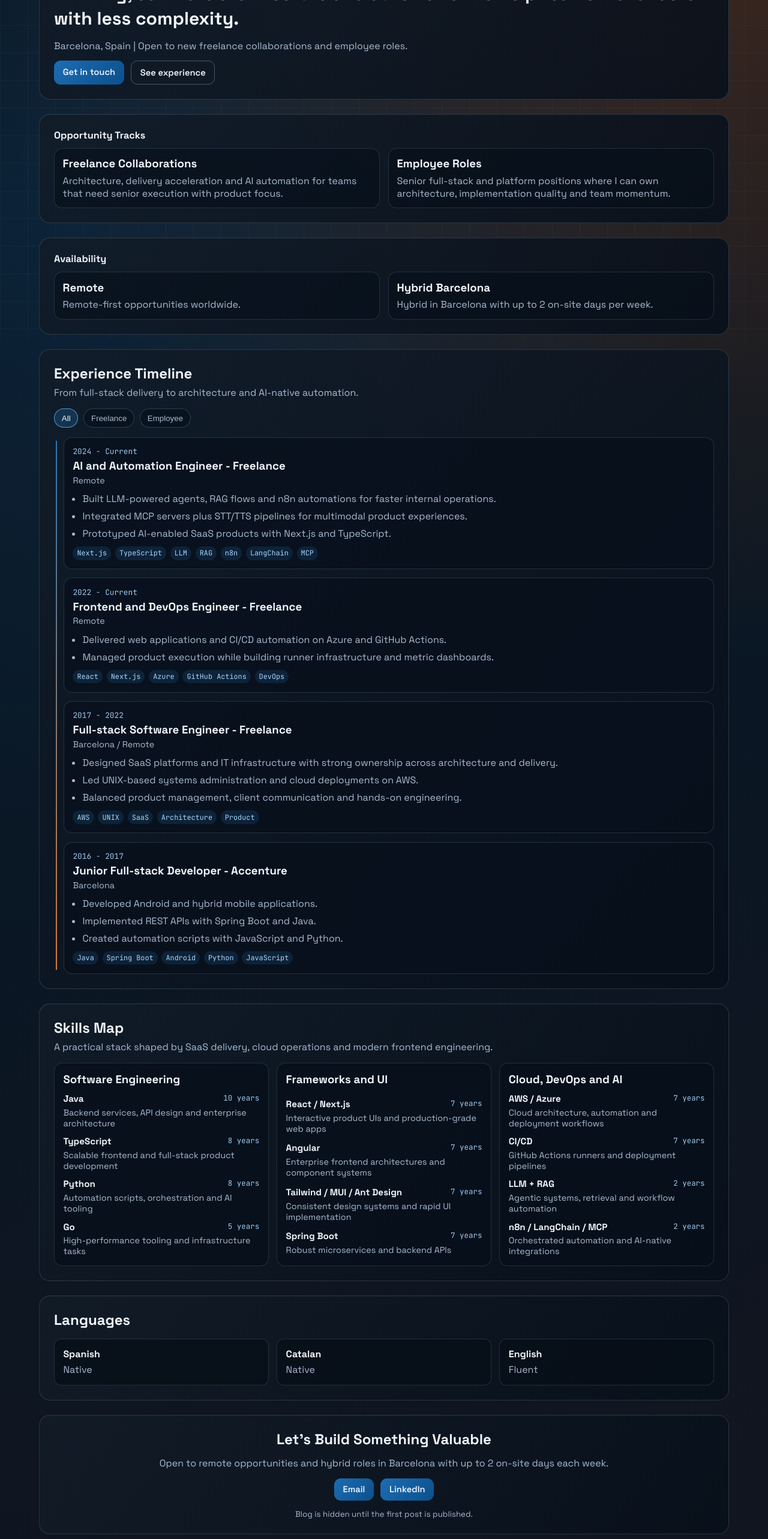
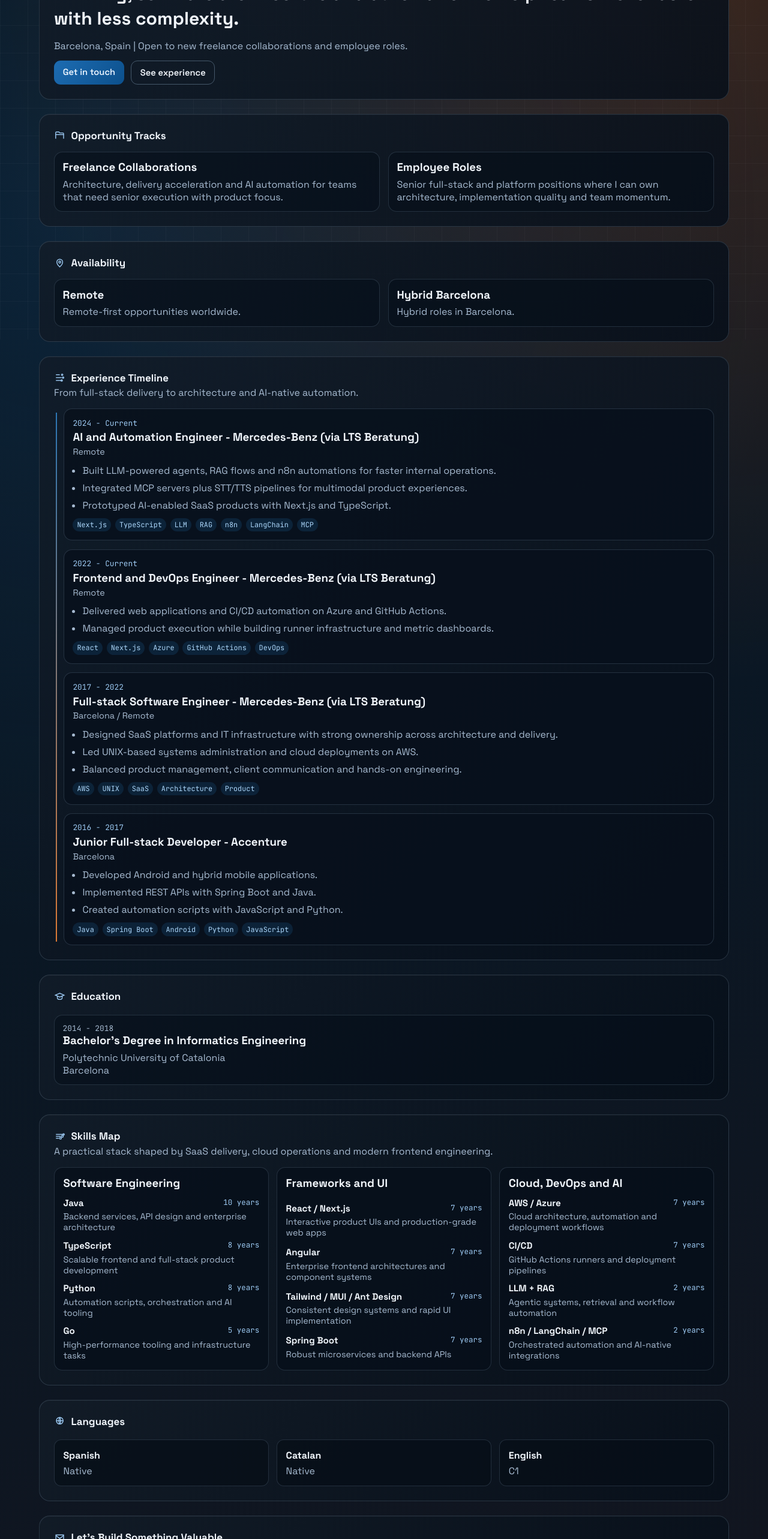
Before and after one commit to dsegoviat/resume, a Next.js app: page / in a window 1280 px wide. Shown: the part 234-2800 px from the top of the page at 60% size. Built offline with nearby package versions, Linux system fonts and the light colour scheme.

Commit message:
Refine resume UX, add education section, and simplify experience view

```diff
--- a/src/components/resume-site.module.css
+++ b/src/components/resume-site.module.css
@@ -111,10 +111,15 @@
   box-shadow: inset 0 1px 0 rgba(255, 255, 255, 0.03);
 }
 
-.reveal {
+.revealItem {
   opacity: 0;
-  transform: translateY(10px);
-  animation: reveal-in 520ms ease forwards;
+  transform: translateX(-16px);
+  transition: opacity 480ms ease, transform 480ms ease;
+}
+
+.isVisible {
+  opacity: 1;
+  transform: translateX(0);
 }
 
 .hero {
@@ -165,10 +170,30 @@
   color: var(--text-primary);
 }
 
-.opportunitySection h2,
-.availability h2 {
-  font-size: 1.02rem;
-  margin-bottom: 0.7rem;
+.sectionTitle {
+  display: inline-flex;
+  align-items: center;
+  gap: 0.58rem;
+  font-size: 1.06rem;
+}
+
+.titleIcon {
+  width: 1.2rem;
+  height: 1.2rem;
+  color: var(--accent-soft);
+}
+
+.titleIcon svg {
+  width: 100%;
+  height: 100%;
+}
+
+.opportunitySection,
+.availability,
+.section,
+.contact {
+  display: grid;
+  gap: 1rem;
 }
 
 .opportunityGrid,
@@ -179,7 +204,8 @@
 }
 
 .opportunityCard,
-.availabilityGrid article {
+.availabilityGrid article,
+.educationCard {
   border: 1px solid rgba(122, 146, 167, 0.24);
   border-radius: 14px;
   padding: 0.85rem;
@@ -187,48 +213,18 @@
 }
 
 .opportunityCard h3,
-.availabilityGrid h3 {
+.availabilityGrid h3,
+.educationCard h3 {
   margin-bottom: 0.4rem;
 }
 
 .opportunityCard p,
-.availabilityGrid p {
+.availabilityGrid p,
+.educationCard p,
+.educationCard span,
+.sectionHeader p,
+.contact p {
   color: var(--text-secondary);
-}
-
-.section {
-  display: grid;
-  gap: 1rem;
-}
-
-.sectionHeader {
-  display: grid;
-  gap: 0.4rem;
-}
-
-.sectionHeader p {
-  color: var(--text-secondary);
-}
-
-.filters {
-  display: flex;
-  gap: 0.55rem;
-  flex-wrap: wrap;
-}
-
-.filters button {
-  border: 1px solid rgba(122, 147, 168, 0.32);
-  color: var(--text-secondary);
-  background: rgba(9, 18, 28, 0.75);
-  padding: 0.45rem 0.74rem;
-  border-radius: 999px;
-  cursor: pointer;
-}
-
-.filters .filterActive {
-  color: var(--text-primary);
-  border-color: rgba(88, 164, 230, 0.9);
-  background: rgba(33, 116, 183, 0.28);
 }
 
 .timeline {
@@ -255,7 +251,6 @@
   padding: 0.9rem;
   display: grid;
   gap: 0.7rem;
-  animation: slide-in 380ms ease both;
 }
 
 .timelineCard header {
@@ -263,7 +258,8 @@
   gap: 0.24rem;
 }
 
-.timelineCard header p {
+.timelineCard header p,
+.educationPeriod {
   font-family: var(--font-mono);
   color: var(--accent-soft);
   font-size: 0.8rem;
@@ -295,6 +291,12 @@
   border-radius: 999px;
   color: #abd6fa;
   background: rgba(25, 92, 148, 0.24);
+}
+
+.educationGrid {
+  display: grid;
+  grid-template-columns: repeat(1, minmax(0, 1fr));
+  gap: 0.85rem;
 }
 
 .skillsGrid {
@@ -357,13 +359,6 @@
 
 .contact {
   text-align: center;
-  display: grid;
-  gap: 0.9rem;
-}
-
-.contact p,
-.contact small {
-  color: var(--text-secondary);
 }
 
 .contactActions {
@@ -373,26 +368,21 @@
   flex-wrap: wrap;
 }
 
-@keyframes reveal-in {
-  from {
-    opacity: 0;
-    transform: translateY(10px);
-  }
-  to {
-    opacity: 1;
-    transform: translateY(0);
-  }
+.contactActions a {
+  display: inline-flex;
+  align-items: center;
+  gap: 0.45rem;
 }
 
-@keyframes slide-in {
-  from {
-    opacity: 0;
-    transform: translateX(-5px);
-  }
-  to {
-    opacity: 1;
-    transform: translateX(0);
-  }
+.contactButtonIcon {
+  width: 1rem;
+  height: 1rem;
+  display: inline-flex;
+}
+
+.contactButtonIcon svg {
+  width: 100%;
+  height: 100%;
 }
 
 @media (max-width: 1024px) {
--- a/src/components/resume-site.tsx
+++ b/src/components/resume-site.tsx
@@ -1,15 +1,15 @@
 "use client";
 
-import { useMemo, useState } from "react";
+import type { ReactNode } from "react";
+import { useEffect, useMemo, useState } from "react";
 import Link from "next/link";
 import { dictionaries } from "@/content/dictionary";
+import { educationEntries } from "@/content/education";
 import { experienceEntries } from "@/content/experience";
 import { siteProfile } from "@/content/profile";
 import { skillGroups, spokenLanguages } from "@/content/skills";
-import { Locale, LocalizedText, OpportunityTrack } from "@/types/content";
+import { Locale, LocalizedText } from "@/types/content";
 import styles from "./resume-site.module.css";
-
-type TrackFilter = "all" | OpportunityTrack;
 
 type ResumeSiteProps = {
   hasBlogPosts: boolean;
@@ -17,6 +17,111 @@ type ResumeSiteProps = {
 
 function getLocalizedText(locale: Locale, value: LocalizedText) {
   return value[locale];
+}
+
+function SectionTitle({ icon, title }: { icon: ReactNode; title: string }) {
+  return (
+    <h2 className={styles.sectionTitle}>
+      <span className={styles.titleIcon} aria-hidden="true">
+        {icon}
+      </span>
+      {title}
+    </h2>
+  );
+}
+
+function EmailIcon() {
+  return (
+    <svg viewBox="0 0 24 24" fill="none" stroke="currentColor" strokeWidth="1.8">
+      <rect x="3.5" y="5.5" width="17" height="13" rx="2" />
+      <path d="M4 7l8 6 8-6" />
+    </svg>
+  );
+}
+
+function LinkedinIcon() {
+  return (
+    <svg viewBox="0 0 24 24" fill="none" stroke="currentColor" strokeWidth="1.8">
+      <rect x="3.5" y="3.5" width="17" height="17" rx="2.5" />
+      <circle cx="8" cy="9" r="1.1" fill="currentColor" />
+      <path d="M8 12v5" />
+      <path d="M12 17v-3.2c0-1.2.7-1.9 1.8-1.9s1.8.7 1.8 1.9V17" />
+      <path d="M12 13.2V12" />
+    </svg>
+  );
+}
+
+function FolderIcon() {
+  return (
+    <svg viewBox="0 0 24 24" fill="none" stroke="currentColor" strokeWidth="1.8">
+      <path d="M3.5 19V6.8a1.8 1.8 0 011.8-1.8H10l2 2h6.2a1.8 1.8 0 011.8 1.8V19" />
+      <path d="M3.5 10.5h16.8" />
+    </svg>
+  );
+}
+
+function PinIcon() {
+  return (
+    <svg viewBox="0 0 24 24" fill="none" stroke="currentColor" strokeWidth="1.8">
+      <path d="M12 20s6-5.1 6-10a6 6 0 10-12 0c0 4.9 6 10 6 10z" />
+      <circle cx="12" cy="10" r="2.1" />
+    </svg>
+  );
+}
+
+function TimelineIcon() {
+  return (
+    <svg viewBox="0 0 24 24" fill="none" stroke="currentColor" strokeWidth="1.8">
+      <path d="M4 6h8" />
+      <path d="M4 12h12" />
+      <path d="M4 18h10" />
+      <circle cx="17" cy="6" r="1.5" />
+      <circle cx="19" cy="12" r="1.5" />
+      <circle cx="16" cy="18" r="1.5" />
+    </svg>
+  );
+}
+
+function EducationIcon() {
+  return (
+    <svg viewBox="0 0 24 24" fill="none" stroke="currentColor" strokeWidth="1.8">
+      <path d="M3 9l9-4 9 4-9 4-9-4z" />
+      <path d="M7 11.2V15c0 1.8 2.2 3 5 3s5-1.2 5-3v-3.8" />
+    </svg>
+  );
+}
+
+function SkillsIcon() {
+  return (
+    <svg viewBox="0 0 24 24" fill="none" stroke="currentColor" strokeWidth="1.8">
+      <path d="M4 16h6" />
+      <path d="M4 12h10" />
+      <path d="M4 8h14" />
+      <circle cx="13.5" cy="16" r="2" />
+      <circle cx="17.5" cy="12" r="2" />
+      <circle cx="20" cy="8" r="1.5" />
+    </svg>
+  );
+}
+
+function LanguageIcon() {
+  return (
+    <svg viewBox="0 0 24 24" fill="none" stroke="currentColor" strokeWidth="1.8">
+      <path d="M12 4a7 7 0 100 14 7 7 0 000-14z" />
+      <path d="M5 11h14" />
+      <path d="M12 4c2.1 2.2 2.1 11.8 0 14" />
+      <path d="M12 4c-2.1 2.2-2.1 11.8 0 14" />
+    </svg>
+  );
+}
+
+function ContactIcon() {
+  return (
+    <svg viewBox="0 0 24 24" fill="none" stroke="currentColor" strokeWidth="1.8">
+      <path d="M4 6.5h16v11H4z" />
+      <path d="M4 8l8 6 8-6" />
+    </svg>
+  );
 }
 
 export function ResumeSite({ hasBlogPosts }: ResumeSiteProps) {
@@ -27,15 +132,37 @@ export function ResumeSite({ hasBlogPosts }: ResumeSiteProps) {
     const storedLocale = window.localStorage.getItem("resume-locale");
     return storedLocale === "es" ? "es" : "en";
   });
-  const [trackFilter, setTrackFilter] = useState<TrackFilter>("all");
 
   const dictionary = dictionaries[locale];
 
-  const filteredExperiences = useMemo(() => {
-    return experienceEntries
-      .filter((entry) => trackFilter === "all" || entry.track === trackFilter)
-      .sort((a, b) => b.startYear - a.startYear);
-  }, [trackFilter]);
+  const sortedExperiences = useMemo(() => {
+    return [...experienceEntries].sort((a, b) => b.startYear - a.startYear);
+  }, []);
+
+  useEffect(() => {
+    const nodes = Array.from(
+      document.querySelectorAll<HTMLElement>("[data-reveal]"),
+    );
+
+    const observer = new IntersectionObserver(
+      (entries, currentObserver) => {
+        entries.forEach((entry) => {
+          if (entry.isIntersecting) {
+            entry.target.classList.add(styles.isVisible);
+            currentObserver.unobserve(entry.target);
+          }
+        });
+      },
+      {
+        threshold: 0.18,
+        rootMargin: "0px 0px -8% 0px",
+      },
+    );
+
+    nodes.forEach((node) => observer.observe(node));
+
+    return () => observer.disconnect();
+  }, []);
 
   const changeLocale = (nextLocale: Locale) => {
     setLocale(nextLocale);
@@ -53,6 +180,7 @@ export function ResumeSite({ hasBlogPosts }: ResumeSiteProps) {
 
         <nav className={styles.nav}>
           <a href="#experience">{dictionary.nav.experience}</a>
+          <a href="#education">{dictionary.education.title}</a>
           <a href="#skills">{dictionary.nav.skills}</a>
           <a href="#languages">{dictionary.nav.languages}</a>
           <a href="#contact">{dictionary.nav.contact}</a>
@@ -78,7 +206,7 @@ export function ResumeSite({ hasBlogPosts }: ResumeSiteProps) {
       </header>
 
       <main className={styles.main}>
-        <section className={`${styles.hero} ${styles.reveal}`}>
+        <section className={`${styles.hero} ${styles.revealItem}`} data-reveal>
           <p className={styles.heroTitle}>{getLocalizedText(locale, siteProfile.title)}</p>
           <h1>{getLocalizedText(locale, siteProfile.summary)}</h1>
           <p className={styles.metaLine}>
@@ -94,8 +222,8 @@ export function ResumeSite({ hasBlogPosts }: ResumeSiteProps) {
           </div>
         </section>
 
-        <section className={`${styles.opportunitySection} ${styles.reveal}`}>
-          <h2>{dictionary.opportunities.title}</h2>
+        <section className={`${styles.opportunitySection} ${styles.revealItem}`} data-reveal>
+          <SectionTitle icon={<FolderIcon />} title={dictionary.opportunities.title} />
           <div className={styles.opportunityGrid}>
             <article className={styles.opportunityCard}>
               <h3>{dictionary.opportunities.freelanceTitle}</h3>
@@ -108,8 +236,8 @@ export function ResumeSite({ hasBlogPosts }: ResumeSiteProps) {
           </div>
         </section>
 
-        <section className={`${styles.availability} ${styles.reveal}`}>
-          <h2>{dictionary.availability.title}</h2>
+        <section className={`${styles.availability} ${styles.revealItem}`} data-reveal>
+          <SectionTitle icon={<PinIcon />} title={dictionary.availability.title} />
           <div className={styles.availabilityGrid}>
             <article>
               <h3>{dictionary.availability.remoteLabel}</h3>
@@ -122,32 +250,19 @@ export function ResumeSite({ hasBlogPosts }: ResumeSiteProps) {
           </div>
         </section>
 
-        <section id="experience" className={`${styles.section} ${styles.reveal}`}>
+        <section
+          id="experience"
+          className={`${styles.section} ${styles.revealItem}`}
+          data-reveal
+        >
           <div className={styles.sectionHeader}>
-            <h2>{dictionary.experience.title}</h2>
+            <SectionTitle icon={<TimelineIcon />} title={dictionary.experience.title} />
             <p>{dictionary.experience.subtitle}</p>
           </div>
 
-          <div className={styles.filters}>
-            {(["all", "freelance", "employee"] as const).map((filter) => (
-              <button
-                key={filter}
-                type="button"
-                className={trackFilter === filter ? styles.filterActive : ""}
-                onClick={() => setTrackFilter(filter)}
-              >
-                {dictionary.filters[filter]}
-              </button>
-            ))}
-          </div>
-
           <div className={styles.timeline}>
-            {filteredExperiences.map((entry, index) => (
-              <article
-                key={entry.id}
-                className={styles.timelineCard}
-                style={{ animationDelay: `${index * 80}ms` }}
-              >
+            {sortedExperiences.map((entry) => (
+              <article key={entry.id} className={`${styles.timelineCard} ${styles.revealItem}`} data-reveal>
                 <header>
                   <p>{getLocalizedText(locale, entry.periodLabel)}</p>
                   <h3>
@@ -170,9 +285,25 @@ export function ResumeSite({ hasBlogPosts }: ResumeSiteProps) {
           </div>
         </section>
 
-        <section id="skills" className={`${styles.section} ${styles.reveal}`}>
+        <section id="education" className={`${styles.section} ${styles.revealItem}`} data-reveal>
           <div className={styles.sectionHeader}>
-            <h2>{dictionary.skills.title}</h2>
+            <SectionTitle icon={<EducationIcon />} title={dictionary.education.title} />
+          </div>
+          <div className={styles.educationGrid}>
+            {educationEntries.map((entry) => (
+              <article key={entry.id} className={styles.educationCard}>
+                <p className={styles.educationPeriod}>{getLocalizedText(locale, entry.periodLabel)}</p>
+                <h3>{getLocalizedText(locale, entry.degree)}</h3>
+                <p>{getLocalizedText(locale, entry.institution)}</p>
+                <span>{getLocalizedText(locale, entry.location)}</span>
+              </article>
+            ))}
+          </div>
+        </section>
+
+        <section id="skills" className={`${styles.section} ${styles.revealItem}`} data-reveal>
+          <div className={styles.sectionHeader}>
+            <SectionTitle icon={<SkillsIcon />} title={dictionary.skills.title} />
             <p>{dictionary.skills.subtitle}</p>
           </div>
           <div className={styles.skillsGrid}>
@@ -197,9 +328,13 @@ export function ResumeSite({ hasBlogPosts }: ResumeSiteProps) {
           </div>
         </section>
 
-        <section id="languages" className={`${styles.section} ${styles.reveal}`}>
+        <section
+          id="languages"
+          className={`${styles.section} ${styles.revealItem}`}
+          data-reveal
+        >
           <div className={styles.sectionHeader}>
-            <h2>{dictionary.languages.title}</h2>
+            <SectionTitle icon={<LanguageIcon />} title={dictionary.languages.title} />
           </div>
           <div className={styles.languagesGrid}>
             {spokenLanguages.map((language) => (
@@ -211,8 +346,8 @@ export function ResumeSite({ hasBlogPosts }: ResumeSiteProps) {
           </div>
         </section>
 
-        <section id="contact" className={`${styles.contact} ${styles.reveal}`}>
-          <h2>{dictionary.contact.title}</h2>
+        <section id="contact" className={`${styles.contact} ${styles.revealItem}`} data-reveal>
+          <SectionTitle icon={<ContactIcon />} title={dictionary.contact.title} />
           <p>{dictionary.contact.body}</p>
           <div className={styles.contactActions}>
             {siteProfile.contactLinks.map((link) => (
@@ -222,11 +357,13 @@ export function ResumeSite({ hasBlogPosts }: ResumeSiteProps) {
                 target={link.id === "linkedin" ? "_blank" : undefined}
                 rel={link.id === "linkedin" ? "noreferrer" : undefined}
               >
+                <span className={styles.contactButtonIcon} aria-hidden="true">
+                  {link.id === "email" ? <EmailIcon /> : <LinkedinIcon />}
+                </span>
                 {getLocalizedText(locale, link.label)}
               </a>
             ))}
           </div>
-          {!hasBlogPosts ? <small>{dictionary.blog.comingSoon}</small> : null}
         </section>
       </main>
     </div>
--- a/src/content/dictionary.ts
+++ b/src/content/dictionary.ts
@@ -28,15 +28,13 @@ export const dictionaries: Record<Locale, LocaleDictionary> = {
       remoteLabel: "Remote",
       hybridLabel: "Hybrid Barcelona",
     },
-    filters: {
-      all: "All",
-      freelance: "Freelance",
-      employee: "Employee",
-    },
     experience: {
       title: "Experience Timeline",
       subtitle:
         "From full-stack delivery to architecture and AI-native automation.",
+    },
+    education: {
+      title: "Education",
     },
     skills: {
       title: "Skills Map",
@@ -49,10 +47,7 @@ export const dictionaries: Record<Locale, LocaleDictionary> = {
     },
     contact: {
       title: "Let's Build Something Valuable",
-      body: "Open to remote opportunities and hybrid roles in Barcelona with up to 2 on-site days each week.",
-    },
-    blog: {
-      comingSoon: "Blog is hidden until the first post is published.",
+      body: "Open to remote opportunities and hybrid roles in Barcelona.",
     },
   },
   es: {
@@ -82,15 +77,13 @@ export const dictionaries: Record<Locale, LocaleDictionary> = {
       remoteLabel: "Remoto",
       hybridLabel: "Híbrido Barcelona",
     },
-    filters: {
-      all: "Todos",
-      freelance: "Freelance",
-      employee: "Empleado",
-    },
     experience: {
       title: "Timeline Profesional",
       subtitle:
         "Desde el desarrollo full-stack hasta arquitectura y automatización AI-native.",
+    },
+    education: {
+      title: "Educacion",
     },
     skills: {
       title: "Mapa de Habilidades",
@@ -103,10 +96,7 @@ export const dictionaries: Record<Locale, LocaleDictionary> = {
     },
     contact: {
       title: "Construyamos Algo con Impacto",
-      body: "Abierto a oportunidades remotas y a roles híbridos en Barcelona con un máximo de 2 días presenciales por semana.",
-    },
-    blog: {
-      comingSoon: "El blog se mostrará cuando se publique el primer post.",
+      body: "Abierto a oportunidades remotas y a roles hibridos en Barcelona.",
     },
   },
 };
--- /dev/null
+++ b/src/content/education.ts
@@ -0,0 +1,23 @@
+import { EducationEntry } from "@/types/content";
+
+export const educationEntries: EducationEntry[] = [
+  {
+    id: "upc-bachelor",
+    degree: {
+      en: "Bachelor's Degree in Informatics Engineering",
+      es: "Grado en Ingenieria Informatica",
+    },
+    institution: {
+      en: "Polytechnic University of Catalonia",
+      es: "Universitat Politecnica de Catalunya",
+    },
+    location: {
+      en: "Barcelona",
+      es: "Barcelona",
+    },
+    periodLabel: {
+      en: "2014 - 2018",
+      es: "2014 - 2018",
+    },
+  },
+];
--- a/src/content/experience.ts
+++ b/src/content/experience.ts
@@ -3,12 +3,11 @@ import { ExperienceEntry } from "@/types/content";
 export const experienceEntries: ExperienceEntry[] = [
   {
     id: "ai-automation-engineer",
-    track: "freelance",
     role: {
       en: "AI and Automation Engineer",
       es: "AI and Automation Engineer",
     },
-    company: "Freelance",
+    company: "Mercedes-Benz (via LTS Beratung)",
     location: {
       en: "Remote",
       es: "Remoto",
@@ -36,12 +35,11 @@ export const experienceEntries: ExperienceEntry[] = [
   },
   {
     id: "frontend-devops-engineer",
-    track: "freelance",
     role: {
       en: "Frontend and DevOps Engineer",
       es: "Ingeniero Frontend y DevOps",
     },
-    company: "Freelance",
+    company: "Mercedes-Benz (via LTS Beratung)",
     location: {
       en: "Remote",
       es: "Remoto",
@@ -65,12 +63,11 @@ export const experienceEntries: ExperienceEntry[] = [
   },
   {
     id: "fullstack-freelance",
-    track: "freelance",
     role: {
       en: "Full-stack Software Engineer",
       es: "Ingeniero Full-stack",
     },
-    company: "Freelance",
+    company: "Mercedes-Benz (via LTS Beratung)",
     location: {
       en: "Barcelona / Remote",
       es: "Barcelona / Remoto",
@@ -99,7 +96,6 @@ export const experienceEntries: ExperienceEntry[] = [
   },
   {
     id: "accenture",
-    track: "employee",
     role: {
       en: "Junior Full-stack Developer",
       es: "Desarrollador Full-stack Junior",
--- a/src/content/profile.ts
+++ b/src/content/profile.ts
@@ -24,8 +24,8 @@ export const siteProfile: SiteProfile = {
       es: "Prioridad a oportunidades remotas en cualquier lugar.",
     },
     hybridBarcelona: {
-      en: "Hybrid in Barcelona with up to 2 on-site days per week.",
-      es: "Híbrido en Barcelona con un máximo de 2 días presenciales por semana.",
+      en: "Hybrid roles in Barcelona.",
+      es: "Roles híbridos en Barcelona.",
     },
   },
   contactLinks: [
--- a/src/content/skills.ts
+++ b/src/content/skills.ts
@@ -147,7 +147,7 @@ export const spokenLanguages: SpokenLanguage[] = [
     id: "en",
     name: "English",
     level: {
-      en: "Fluent",
+      en: "C1",
       es: "Fluido",
     },
   },
```
Also changed, not shown: src/types/content.ts (+11 -11 lines), 1 other file (tests, documents, lock files or other folders).
